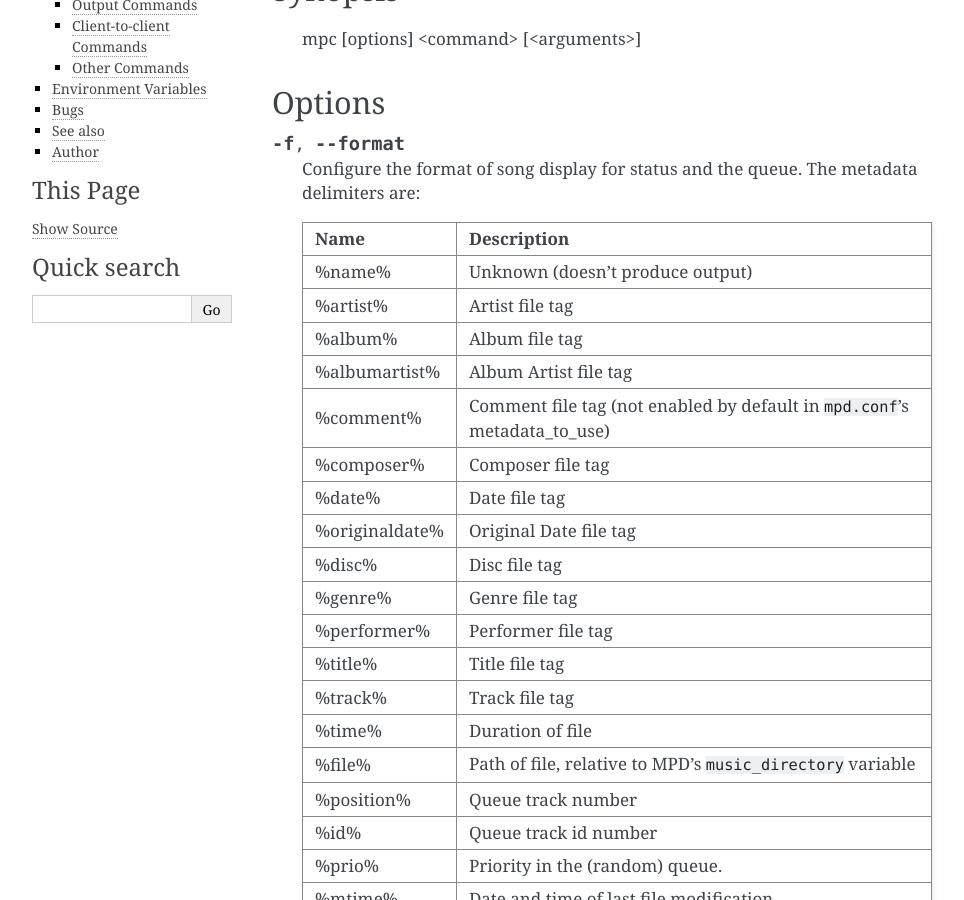
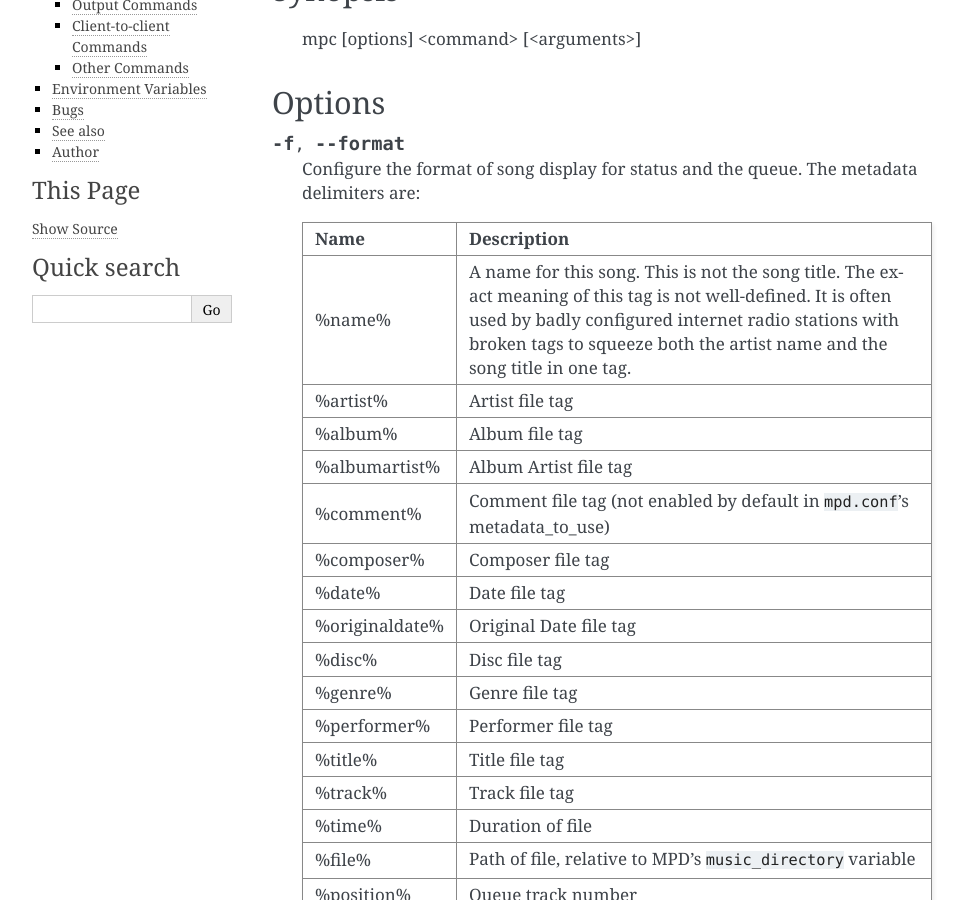
Before and after one commit to MusicPlayerDaemon/mpc, a Sphinx documentation site: the page built from doc/index.rst, in a window 1280 px wide and 900 px high, scrolled down 310 px. Shown: the whole window, without its empty margins (148-1112 px from the left). Built offline with Sphinx 7.4.7, drawn with Linux system fonts in a browser that asks for light colours.

Commit message:
doc/index.rst: copy %name% description from MPD protocol doc
Closes #34

```diff
--- a/doc/index.rst
+++ b/doc/index.rst
@@ -28,7 +28,7 @@ Options
  ================== ======================================================
  Name               Description
  ================== ======================================================
- %name%             Unknown (doesn't produce output)
+ %name%             A name for this song.  This is not the song title. The exact meaning of this tag is not well-defined. It is often used by badly configured internet radio stations with broken tags to squeeze both the artist name and the song title in one tag.
  %artist%           Artist file tag
  %album%            Album file tag
  %albumartist%      Album Artist file tag
```
